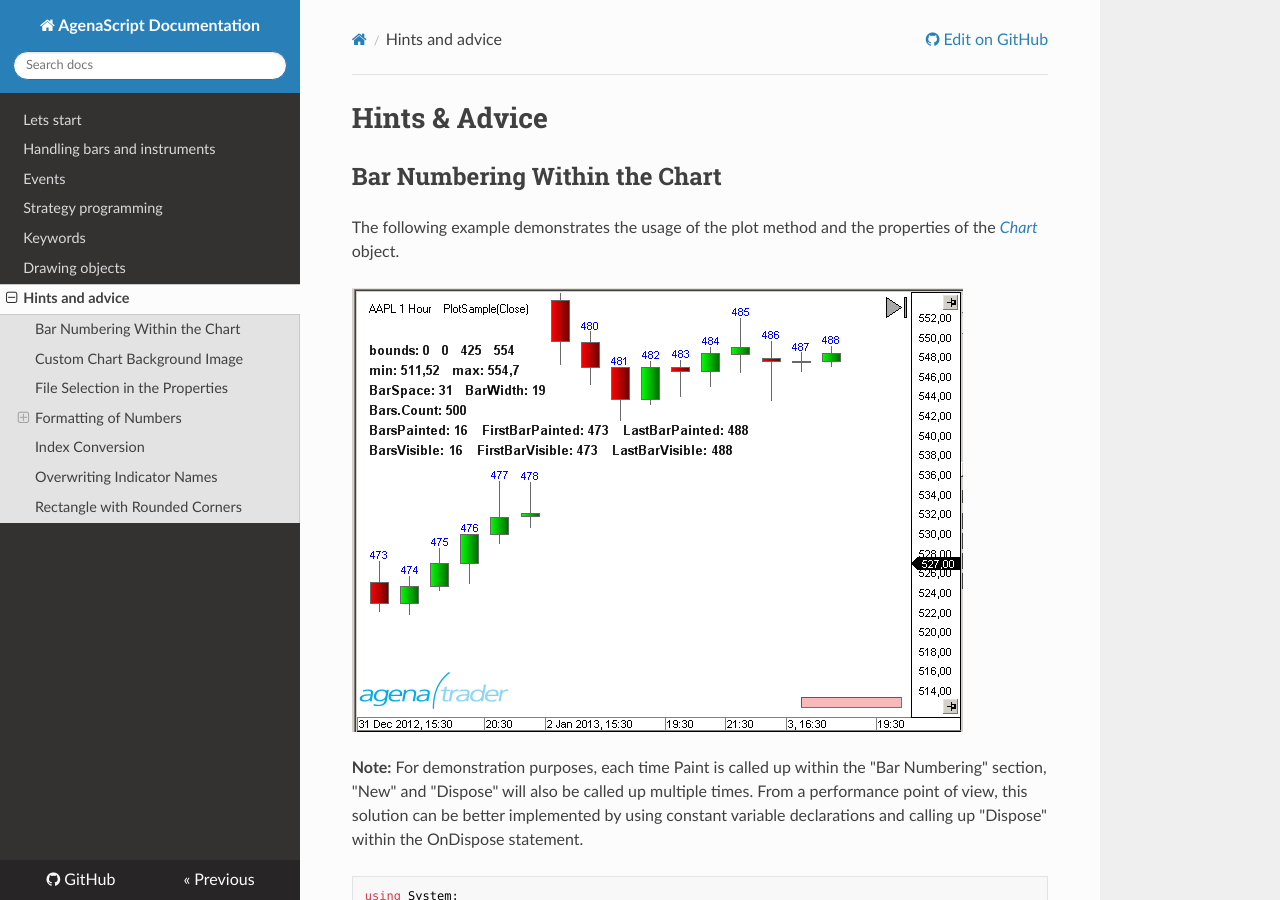
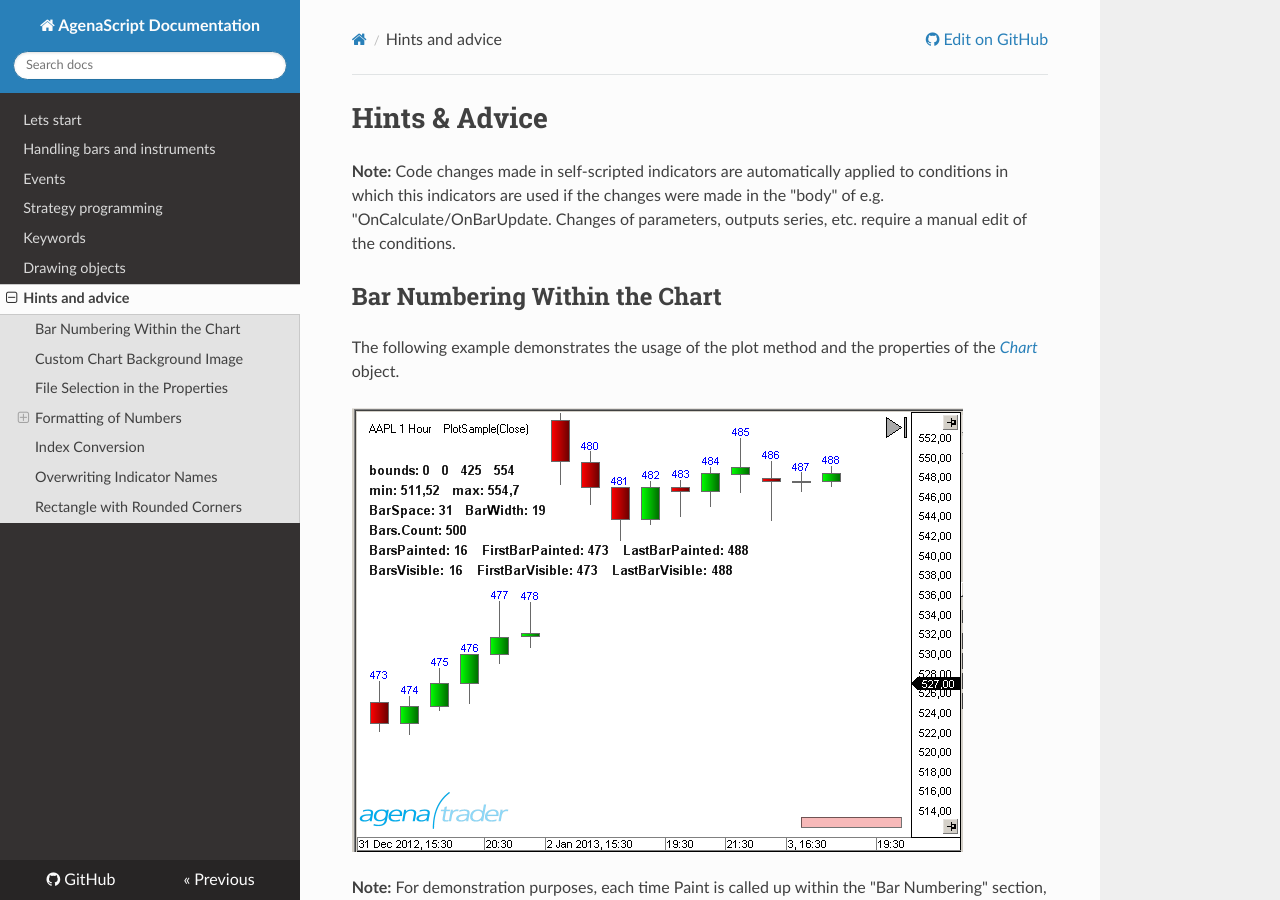
Before and after one commit to AgenaTrader/AgenaScript-documentation, an MkDocs documentation site: the page built from sources/hints_and_advice.md, in a window 1280 px wide and 900 px high. Built offline with MkDocs 1.6.1, drawn with Linux system fonts in a browser that asks for light colours; nearby versions of some CDN libraries; old or Windows-style settings are respelled for this version of MkDocs.

Commit message:
Update hints_and_advice.md

```diff
--- a/sources/hints_and_advice.md
+++ b/sources/hints_and_advice.md
@@ -1,4 +1,7 @@
 # Hints & Advice
+
+**Note:**
+Code changes made in self-scripted indicators are automatically applied to conditions in which this indicators are used if the changes were made in the "body" of e.g. "OnCalculate/OnBarUpdate. Changes of parameters, outputs series, etc. require a manual edit of the conditions.
 
 ## Bar Numbering Within the Chart
 The following example demonstrates the usage of the plot method and the properties of the [*Chart*](#chart) object.
```
